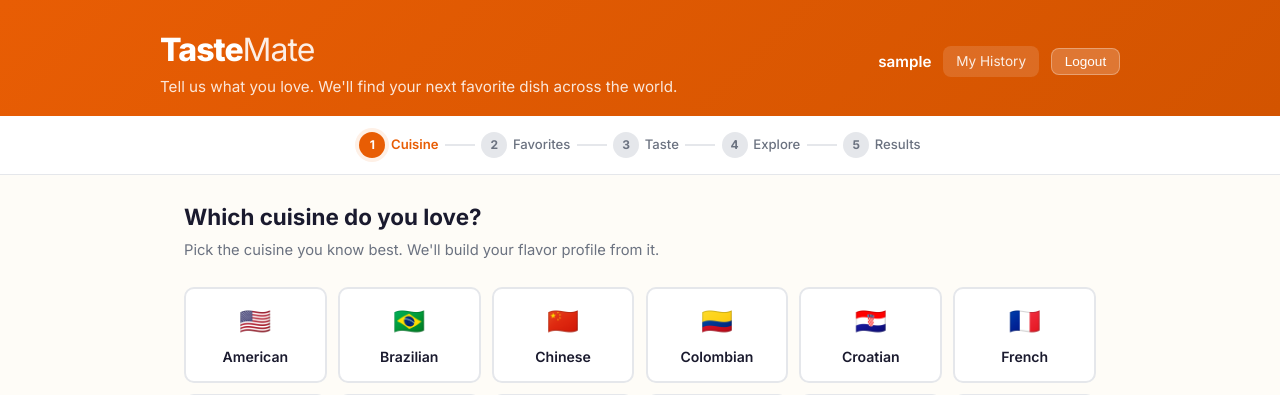
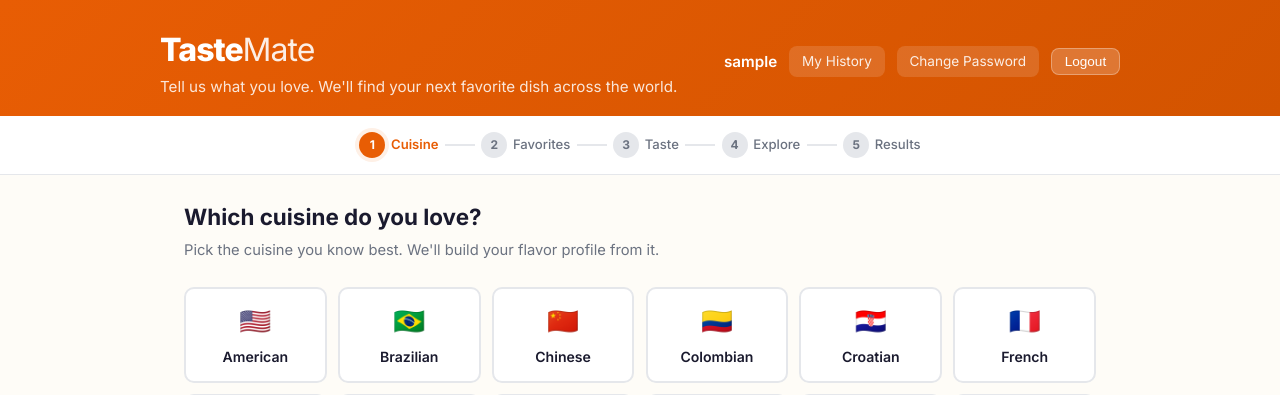
Before and after one commit to letusdoit2026-sys/TasteMate-Web, a Flask app: page / in a window 1280 px wide. Shown: the top 395 px of the page. Run offline with Flask 3, Linux system fonts and the light colour scheme; the visitor is signed in with stand-in values (Sample User, id 1).

Commit message:
Add change password feature
- New API endpoint /api/auth/change-password with bcrypt verification
- Password modal accessible from header bar on all pages
- Validates current password, enforces 6-char minimum for new password
- Confirms new password match before submitting
- Audit logged as PASSWORD_CHANGE event

Co-Authored-By: Claude Opus 4.6 <noreply@anthropic.com>

```diff
--- a/app.py
+++ b/app.py
@@ -403,6 +403,31 @@ def api_me():
     return jsonify({"authenticated": False})
 
 
+@app.route("/api/auth/change-password", methods=["POST"])
+@login_required
+def api_change_password():
+    data = request.json
+    current_pw = data.get("current_password", "")
+    new_pw = data.get("new_password", "")
+
+    if not current_pw or not new_pw:
+        return jsonify({"error": "Both current and new password are required"}), 400
+    if len(new_pw) < 6:
+        return jsonify({"error": "New password must be at least 6 characters"}), 400
+
+    db = get_db()
+    row = db.execute("SELECT * FROM users WHERE id = ?", (current_user.id,)).fetchone()
+    if not row or not bcrypt.check_password_hash(row["password_hash"], current_pw):
+        return jsonify({"error": "Current password is incorrect"}), 401
+
+    new_hash = bcrypt.generate_password_hash(new_pw).decode("utf-8")
+    db.execute("UPDATE users SET password_hash = ? WHERE id = ?", (new_hash, current_user.id))
+    db.commit()
+
+    log_audit(current_user.id, current_user.username, "PASSWORD_CHANGE")
+    return jsonify({"success": True})
+
+
 # ══════════════════════════════════════════════════════════════════════════════
 #  ROUTES — Data & Recommendations
 # ══════════════════════════════════════════════════════════════════════════════
--- a/static/app.js
+++ b/static/app.js
@@ -472,6 +472,55 @@ async function doLogout() {
   window.location.href = "/login";
 }
 
+// ── Change Password ──
+function showChangePassword() {
+  $("#pw-current").value = "";
+  $("#pw-new").value = "";
+  $("#pw-confirm").value = "";
+  $("#pw-error").style.display = "none";
+  $("#pw-success").style.display = "none";
+  $("#pw-modal").style.display = "flex";
+  document.body.style.overflow = "hidden";
+}
+
+function closePwModal() {
+  $("#pw-modal").style.display = "none";
+  document.body.style.overflow = "";
+}
+
+async function handleChangePassword(e) {
+  e.preventDefault();
+  const current = $("#pw-current").value;
+  const newPw = $("#pw-new").value;
+  const confirm = $("#pw-confirm").value;
+
+  $("#pw-error").style.display = "none";
+  $("#pw-success").style.display = "none";
+
+  if (newPw !== confirm) {
+    $("#pw-error").textContent = "New passwords don't match";
+    $("#pw-error").style.display = "block";
+    return false;
+  }
+
+  const res = await fetch("/api/auth/change-password", {
+    method: "POST",
+    headers: { "Content-Type": "application/json" },
+    body: JSON.stringify({ current_password: current, new_password: newPw }),
+  });
+  const data = await res.json();
+
+  if (data.error) {
+    $("#pw-error").textContent = data.error;
+    $("#pw-error").style.display = "block";
+  } else {
+    $("#pw-success").textContent = "Password changed successfully!";
+    $("#pw-success").style.display = "block";
+    setTimeout(closePwModal, 1500);
+  }
+  return false;
+}
+
 function startOver() {
   state.sourceCuisine = null;
   state.favoriteDishes = [];
--- a/templates/index.html
+++ b/templates/index.html
@@ -20,6 +20,7 @@
       <div class="user-bar">
         <span class="user-name">{{ user.username }}</span>
         <a href="/history" class="header-link">My History</a>
+        <a href="#" class="header-link" onclick="showChangePassword(); return false;">Change Password</a>
         <button class="btn-logout" onclick="doLogout()">Logout</button>
       </div>
     </div>
@@ -153,6 +154,32 @@
     </div>
   </div>
 
+  <!-- Change Password Modal -->
+  <div id="pw-modal" class="modal-overlay" style="display:none" onclick="if(event.target===this)closePwModal()">
+    <div class="modal-content" style="max-width:420px" onclick="event.stopPropagation()">
+      <button class="modal-close" onclick="closePwModal()">&times;</button>
+      <h2 class="modal-title">Change Password</h2>
+      <p class="modal-subtitle">Enter your current password and choose a new one.</p>
+      <div id="pw-error" style="background:#fef2f2;color:#dc2626;padding:0.5rem 0.8rem;border-radius:8px;font-size:0.85rem;margin-bottom:0.75rem;display:none"></div>
+      <div id="pw-success" style="background:#f0fdf4;color:#16a34a;padding:0.5rem 0.8rem;border-radius:8px;font-size:0.85rem;margin-bottom:0.75rem;display:none"></div>
+      <form onsubmit="return handleChangePassword(event)">
+        <div style="margin-bottom:0.75rem">
+          <label style="display:block;font-weight:600;font-size:0.85rem;margin-bottom:0.3rem">Current Password</label>
+          <input type="password" id="pw-current" required style="width:100%;padding:0.6rem 0.8rem;border:2px solid var(--border);border-radius:8px;font-size:0.95rem;outline:none" />
+        </div>
+        <div style="margin-bottom:0.75rem">
+          <label style="display:block;font-weight:600;font-size:0.85rem;margin-bottom:0.3rem">New Password</label>
+          <input type="password" id="pw-new" required minlength="6" style="width:100%;padding:0.6rem 0.8rem;border:2px solid var(--border);border-radius:8px;font-size:0.95rem;outline:none" />
+        </div>
+        <div style="margin-bottom:0.75rem">
+          <label style="display:block;font-weight:600;font-size:0.85rem;margin-bottom:0.3rem">Confirm New Password</label>
+          <input type="password" id="pw-confirm" required minlength="6" style="width:100%;padding:0.6rem 0.8rem;border:2px solid var(--border);border-radius:8px;font-size:0.95rem;outline:none" />
+        </div>
+        <button type="submit" class="btn btn-primary" style="width:100%">Update Password</button>
+      </form>
+    </div>
+  </div>
+
   <script src="/static/app.js"></script>
 </body>
 </html>
```
